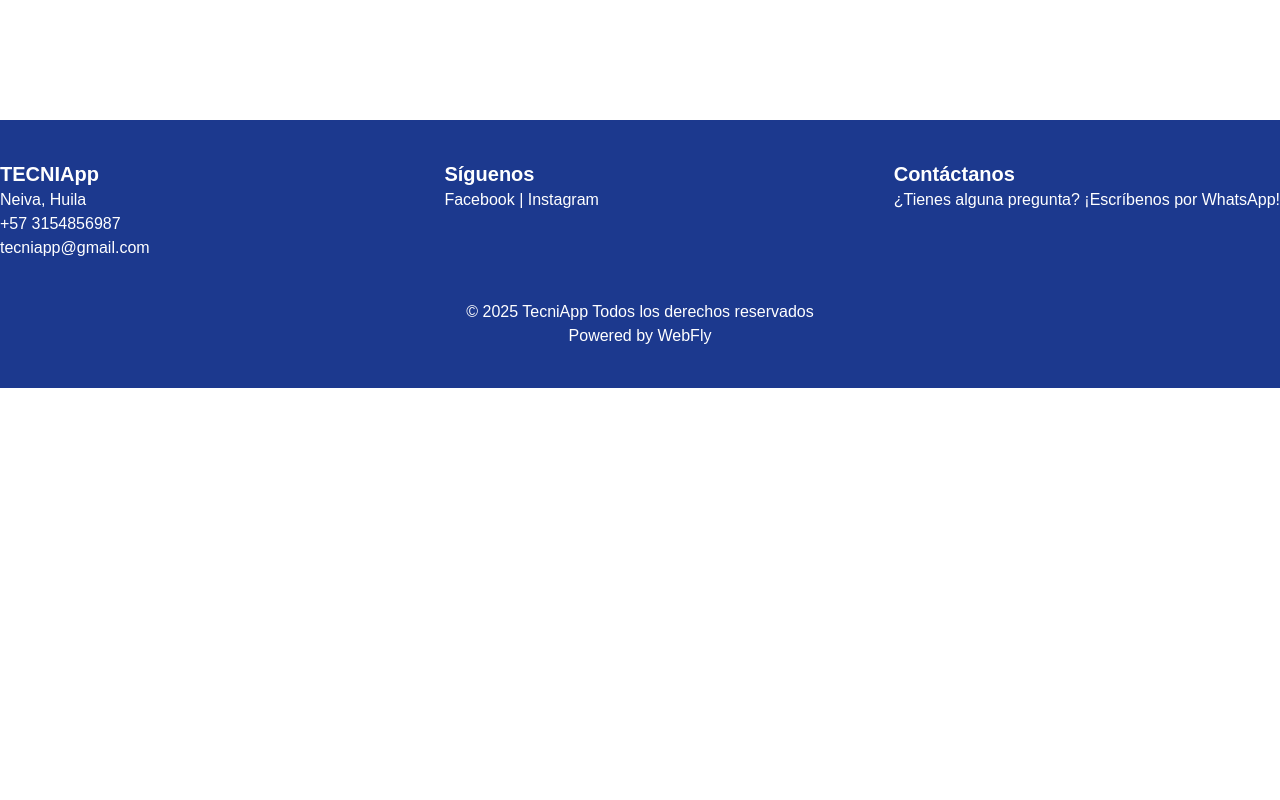
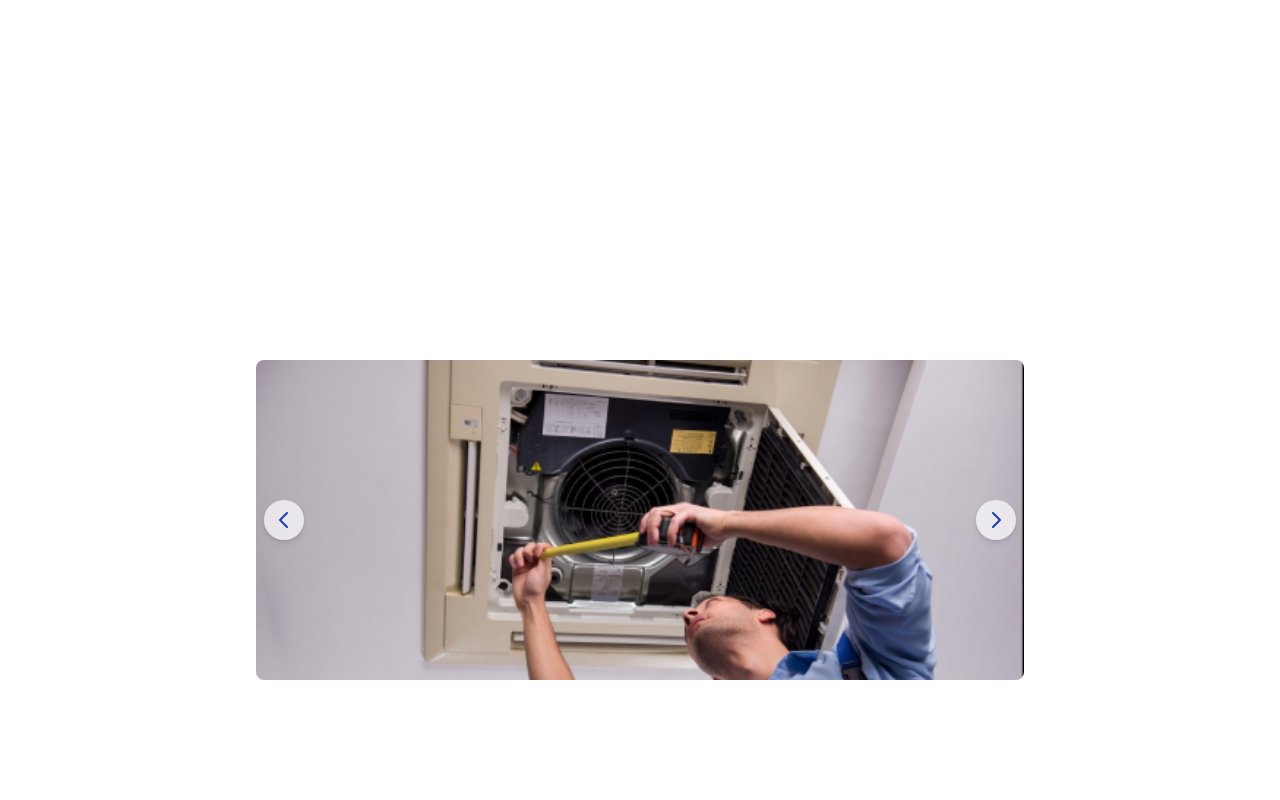
Before and after one commit to reivyng/tecni-app, a React (Vite) app in the folder tecni-app/: page / in a window 1280 px wide. Shown: the part 1480-2280 px from the top of the page. Before the commit the page ends 1868 px from the top, so only its background shows below. Built offline with nearby package versions, Linux system fonts and the light colour scheme.

Commit message:
funciona el carrucel

```diff
--- /dev/null
+++ b/tecni-app/src/components/carrucel.jsx
@@ -0,0 +1,74 @@
+import { useState, useEffect } from 'react';
+import  'react';
+
+
+const SimpleImageCarousel = ({ images }) => {
+  const [currentIndex, setCurrentIndex] = useState(0);
+
+  // Auto-scroll functionality - change slide every 5 seconds
+  useEffect(() => {
+    const interval = setInterval(() => {
+      setCurrentIndex((prevIndex) =>
+        prevIndex === images.length - 1 ? 0 : prevIndex + 1
+      );
+    }, 5000);
+
+    return () => clearInterval(interval);
+  }, [images.length]);
+
+  // Navigation functions
+  const goToPrevious = () => {
+    setCurrentIndex((prevIndex) =>
+      prevIndex === 0 ? images.length - 1 : prevIndex - 1
+    );
+  };
+
+  const goToNext = () => {
+    setCurrentIndex((prevIndex) =>
+      prevIndex === images.length - 1 ? 0 : prevIndex + 1
+    );
+  };
+
+  return (
+    <div className="relative w-full max-w-3xl mx-auto">
+      {/* Main image container */}
+      <div className="relative h-64 overflow-hidden rounded-lg md:h-80">
+        {images.map((image, index) => (
+          <div
+            key={index}
+            className={`absolute inset-0 transition-opacity duration-500 ease-in-out ${
+              index === currentIndex ? 'opacity-100 z-10' : 'opacity-0 z-0'
+            }`}
+          >
+            <img
+              src={image.src}
+              alt={image.alt || `Imagen ${index + 1}`}
+              className="object-contain w-full h-full"
+            />
+          </div>
+        ))}
+
+        {/* Side navigation buttons */}
+        <button
+          onClick={goToPrevious}
+          className="absolute z-20 p-2 transform -translate-y-1/2 rounded-full shadow-md left-2 top-1/2 bg-white/70 hover:bg-white"
+        >
+          <svg xmlns="http://www.w3.org/2000/svg" className="w-6 h-6 text-blue-800" fill="none" viewBox="0 0 24 24" stroke="currentColor">
+            <path strokeLinecap="round" strokeLinejoin="round" strokeWidth={2} d="M15 19l-7-7 7-7" />
+          </svg>
+        </button>
+
+        <button
+          onClick={goToNext}
+          className="absolute z-20 p-2 transform -translate-y-1/2 rounded-full shadow-md right-2 top-1/2 bg-white/70 hover:bg-white"
+        >
+          <svg xmlns="http://www.w3.org/2000/svg" className="w-6 h-6 text-blue-800" fill="none" viewBox="0 0 24 24" stroke="currentColor">
+            <path strokeLinecap="round" strokeLinejoin="round" strokeWidth={2} d="M9 5l7 7-7 7" />
+          </svg>
+        </button>
+      </div>
+    </div>
+  );
+};
+
+export default SimpleImageCarousel;
--- a/tecni-app/src/pages/home.jsx
+++ b/tecni-app/src/pages/home.jsx
@@ -3,10 +3,24 @@
 
 import 'react';
 import images from '../assets/images';
-
+import SimpleImageCarousel from '../components/carrucel';
 
 const Home = () => {
-
+  // Define las imágenes para el carrusel
+  const carouselImages = [
+    {
+      src: images.image,
+      alt: "TECNIApp servicio de refrigeración"
+    },
+    {
+      src: images.service,
+      alt: "Instalación de aire acondicionado"
+    },
+    {
+      src: images.logo,
+      alt: "Mantenimiento de equipos"
+    },
+  ];
 
   return (
     <>
@@ -39,6 +53,10 @@
       </div>
       </section>
 
+      <section className="flex items-center justify-center min-h-screen p-4 bg-white font-roboto">
+        <SimpleImageCarousel images={carouselImages} />
+      </section>
+
     </>
     );
 }
```
